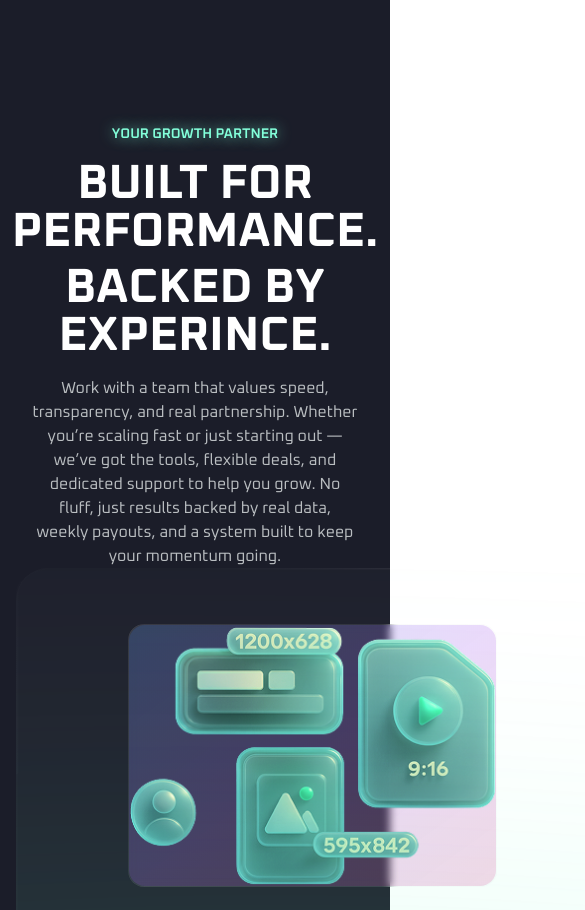
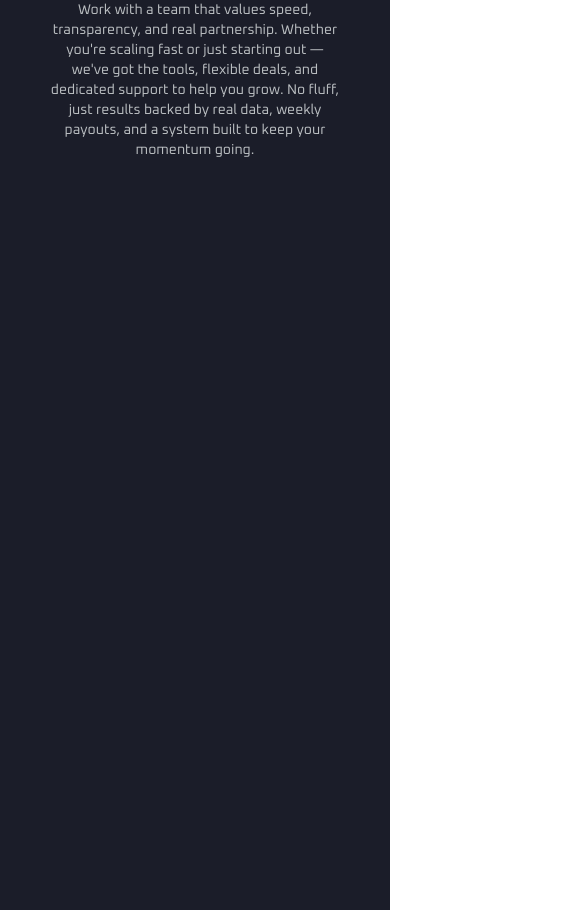
Before and after one commit to PouyaBirvand/thrill-landing, a Next.js app: page / in a window 390 px wide. Shown: the part 1040-1950 px from the top of the page, 585 px wide, since content can reach past the window. Built offline with nearby package versions, Linux system fonts and the light colour scheme.

Commit message:
feat: update features section components
- Enhance FeatureCard with better styling
- Update FeaturesSection to use new slider
- Improve responsive design for feature showcase

```diff
--- a/src/components/sections/features/FeatureCard.tsx
+++ b/src/components/sections/features/FeatureCard.tsx
@@ -1,17 +1,35 @@
-import { Plus, X } from "lucide-react";
-import Image from "next/image";
-import { useState } from "react";
+"use client"
 
-export default function FeatureCard() {
-    const [isExpanded, setIsExpanded] = useState(false);
+import { Plus } from "lucide-react"
+import Image from "next/image"
+import { useState } from "react"
+
+interface FeatureCardProps {
+  title: string
+  description: string
+  image: string
+  stats: {
+    primary: {
+      value: string
+      label: string
+    }
+    secondary: {
+      value: string
+      label: string
+    }
+  }
+}
+
+export default function FeatureCard({ title, description, image, stats }: FeatureCardProps) {
+  const [isExpanded, setIsExpanded] = useState(false)
 
   const toggleExpanded = () => {
-        setIsExpanded(!isExpanded);
-    };
+    setIsExpanded(!isExpanded)
+  }
 
   return (
-        <div className="relative w-[592px] h-auto transition-all duration-500 ease-out">
-            {/* Gradient Border با SVG - حالا responsive */}
+    <div className={`relative w-full h-full max-w-[490px] transition-all duration-500 ease-out`}>
+      {/* Simple Border */}
       <svg
         className="absolute inset-0 w-full h-full pointer-events-none"
         viewBox="0 0 490 490"
@@ -19,11 +37,13 @@ export default function FeatureCard() {
         aria-hidden="true"
       >
         <defs>
-                    {/* گرادیان متناظر با border-image */}
           <linearGradient
             id="borderGradient"
             gradientUnits="userSpaceOnUse"
-                        x1="0" y1="0" x2="490" y2="0"
+            x1="0"
+            y1="0"
+            x2="490"
+            y2="0"
             gradientTransform="rotate(158.39 245 245)"
           >
             <stop offset="14.19%" stopColor="#ffffff" stopOpacity="0.06" />
@@ -32,13 +52,7 @@ export default function FeatureCard() {
             <stop offset="100%" stopColor="#ffffff" stopOpacity="0.015" />
           </linearGradient>
 
-                    {/* گرادیان برای افکت نورانی */}
-                    <radialGradient
-                        id="glowGradient"
-                        cx="50%" cy="100%"
-                        r="60%"
-                        gradientUnits="userSpaceOnUse"
-                    >
+          <radialGradient id="glowGradient" cx="50%" cy="100%" r="60%" gradientUnits="userSpaceOnUse">
             <stop offset="0%" stopColor="#ffffff" stopOpacity="0.08" />
             <stop offset="30%" stopColor="#ffffff" stopOpacity="0.04" />
             <stop offset="60%" stopColor="#ffffff" stopOpacity="0.01" />
@@ -46,11 +60,13 @@ export default function FeatureCard() {
           </radialGradient>
         </defs>
 
-                {/* استروک پایه: یکنواخت و نازک (روی همه‌ی مسیر) */}
         <rect
-                    x="0.75" y="0.75"
-                    width="488.5" height="488.5"
-                    rx="29" ry="29"
+          x="0.75"
+          y="0.75"
+          width="488.5"
+          height="488.5"
+          rx="29"
+          ry="29"
           fill="none"
           stroke="url(#borderGradient)"
           strokeWidth="1.5"
@@ -58,14 +74,13 @@ export default function FeatureCard() {
           shapeRendering="geometricPrecision"
         />
 
-                {/* سوییپ‌های ضخیم‌تر: دقیقاً وسط ضلع‌ها، دور از گوشه‌های راست */}
-                {/* pathLength=100 ⇒ درصدی کنترل می‌کنیم تا روی گوشه‌ها نیفتند */}
-
-                {/* وسطِ بالایی (0%→22.6% خط بالا؛ سوییپ: 6% تا 16%) */}
         <rect
-                    x="0.75" y="0.75"
-                    width="488.5" height="488.5"
-                    rx="29" ry="29"
+          x="0.75"
+          y="0.75"
+          width="488.5"
+          height="488.5"
+          rx="29"
+          ry="29"
           fill="none"
           stroke="url(#borderGradient)"
           strokeWidth="3.2"
@@ -76,11 +91,13 @@ export default function FeatureCard() {
           vectorEffect="non-scaling-stroke"
         />
 
-                {/* وسطِ پایینی (50%→72.6% خط پایین؛ سوییپ: 56% تا 66%) */}
         <rect
-                    x="0.75" y="0.75"
-                    width="488.5" height="488.5"
-                    rx="29" ry="29"
+          x="0.75"
+          y="0.75"
+          width="488.5"
+          height="488.5"
+          rx="29"
+          ry="29"
           fill="none"
           stroke="url(#borderGradient)"
           strokeWidth="0.2"
@@ -91,11 +108,13 @@ export default function FeatureCard() {
           vectorEffect="non-scaling-stroke"
         />
 
-                {/* وسطِ چپی (75%→97.6% خط چپ؛ سوییپ: 81% تا 90%) */}
         <rect
-                    x="0.75" y="0.75"
-                    width="488.5" height="488.5"
-                    rx="29" ry="29"
+          x="0.75"
+          y="0.75"
+          width="488.5"
+          height="488.5"
+          rx="29"
+          ry="29"
           fill="none"
           stroke="url(#borderGradient)"
           strokeWidth=".3"
@@ -107,65 +126,67 @@ export default function FeatureCard() {
         />
       </svg>
 
-            {/* محتوای کارت */}
-            <div className="relative w-full h-full rounded-3xl bg-[#F8F8F805] p-6 flex pb-14 flex-col justify-between overflow-hidden">
-                {/* تصویر اصلی */}
-                <div className="flex-1 flex mt-8 justify-center">
-                    <div className="w-[369px] h-[263px] bg-gradient-to-br from-gray-200/10 to-gray-400/5 rounded-xl flex items-center justify-center border border-white/5 backdrop-blur-sm">
-                        <div className="w-full h-full bg-gradient-to-br from-blue-500/20 via-purple-500/20 to-pink-500/20 rounded-xl flex items-center justify-center">
-                            <Image alt="feat" src="/image7.png" fill />
+      {/* Content */}
+      <div className="relative w-full h-full rounded-3xl bg-[#F8F8F805] p-4 sm:p-6 md:py-xl flex pb-14 flex-col justify-between overflow-hidden min-h-[400px]">
+        {/* Image */}
+        <div className="flex-1 flex mt-4 justify-center">
+          <div className="w-full max-w-[369px] h-[200px] sm:h-[263px] rounded-xl flex items-center justify-center relative overflow-hidden">
+            <div className="w-full h-full rounded-xl flex items-center justify-center relative">
+              <Image alt="feat" src={image || "/placeholder.svg"} fill className="object-cover rounded-xl" />
             </div>
           </div>
         </div>
 
-                {/* Header با دکمه */}
-                <div className="flex items-center justify-between mt-6">
-                    <h2 className="text-neutral-white text-[32px] font-semibold uppercase leading-tight">Creative support</h2>
+        {/* Header with Button */}
+        <div className="flex items-center justify-between mt-4 sm:mt-6">
+          <h2 className="text-neutral-white text-lg sm:text-xl lg:text-2xl xl:text-[28px] font-semibold uppercase leading-tight flex-1 pr-4">
+            {title}
+          </h2>
           <button
             onClick={toggleExpanded}
-                        className={`relative bg-[#858FA640] hover:bg-[#858FA660] p-3 rounded-full border border-[#858FA640] transition-all duration-300 transform hover:scale-110 ${isExpanded ? 'rotate-45' : 'rotate-0'}`}
-                        aria-label="Toggle creative support details"
+            className={`flex-shrink-0 relative bg-[#858FA640] hover:bg-[#83FFDA20] hover:border-[#83FFDA40] p-1 rounded-full border border-[#858FA640] transition-all duration-200 hover:scale-105 ${isExpanded ? "rotate-45" : "rotate-0"}`}
+            aria-label={`Toggle ${title} details`}
           >
-                        <Plus size={20} color="white" className="opacity-60 transition-opacity duration-300" />
+            <Plus size={16} className="sm:w-5 sm:h-5 transition-colors duration-200" color={isExpanded ? "#83FFDA" : "#858FA660"} />
           </button>
         </div>
 
-                {/* جزئیات قابل گسترش */}
-                <div className={`overflow-hidden transition-all duration-500 ease-out ${isExpanded ? 'max-h-96 opacity-100 mt-6' : 'max-h-0 opacity-0 mt-0'
-                    }`}>
-                    <div className="space-y-6">
-                        <p className="text-neutral-lightGray text-lg text-left leading-relaxed">
-                            Premier on-demand design tailored for campaigns — from attention-grabbing banners and immersive landing pages to targeted promo kits. Everything is crafted for conversion and brand alignment.
+        {/* Expandable Content */}
+        <div
+          className={`overflow-hidden transition-all duration-500 ease-out ${
+            isExpanded ? "max-h-96 opacity-100 mt-4 sm:mt-6" : "max-h-0 opacity-0 mt-0"
+          }`}
+        >
+          <div className="space-y-4 sm:space-y-6">
+            <p className="text-neutral-lightGray text-sm sm:text-base lg:text-lg text-left leading-relaxed">
+              {description}
             </p>
 
-                        <div className="grid grid-cols-2 gap-6 relative pt-28">
+            <div className="grid grid-cols-2 gap-4 sm:gap-6 relative pt-8 sm:pt-16">
               <div className="flex flex-col items-start">
-                                <span className="text-white/70 text-[45px] font-bold">
-                                    24/7
+                <span className="text-white/70 text-xl sm:text-2xl lg:text-3xl xl:text-[36px] font-bold">
+                  {stats.primary.value}
                 </span>
-                                <span className="text-neutral-lightGray text-xl leading-relaxed">
-                                    partner support and <br /> creative setup
+                <span className="text-neutral-lightGray text-xs sm:text-sm lg:text-base leading-relaxed">
+                  {stats.primary.label}
                 </span>
               </div>
               <div className="flex flex-col items-start">
-                                <span className="text-white/70 text-[45px] font-bold">
-                                    Flexible
+                <span className="text-white/70 text-xl sm:text-2xl lg:text-3xl xl:text-[36px] font-bold">
+                  {stats.secondary.value}
                 </span>
-                                <span className="text-neutral-lightGray text-xl leading-relaxed">
-                                    custom visuals for any <br /> campaign type
+                <span className="text-neutral-lightGray text-xs sm:text-sm lg:text-base leading-relaxed">
+                  {stats.secondary.label}
                 </span>
               </div>
-
-                            {/* افکت نورانی پایین */}
-
             </div>
-
-                        {/*  */}
           </div>
         </div>
 
+        {/* Glow Effect when expanded */}
         <div
-                    className="absolute -bottom-[11rem] left-1/2 transform -translate-x-1/2 w-[1000px] h-[600px] transition-opacity duration-500 pointer-events-none"
+          className="absolute -bottom-[10rem] left-1/2 transform -translate-x-1/2
+                     w-[700px] h-[400px] transition-opacity duration-500 pointer-events-none"
           style={{
             background: `
               linear-gradient(0deg, rgba(248,248,248,0.02), rgba(248,248,248,0.02)),
@@ -174,14 +195,19 @@ export default function FeatureCard() {
               radial-gradient(200% 90% at 50% 110%, rgba(93,255,194,0.20) 0%, rgba(27,29,41,0) 100%),
               radial-gradient(150% 70% at 60% 140%, rgba(93,255,194,0.12) 0%, rgba(27,29,41,0) 100%)
             `,
-                        filter: "blur(50px)",
-                        opacity: isExpanded ? 1 : 0.4,
+            filter: "blur(20px)",
+            opacity: isExpanded ? 1 : 0,
+            WebkitMaskImage: `
+              linear-gradient(to right, rgba(0,0,0,0.1) 0%, rgba(0,0,0,0.3) 30%, rgba(0,0,0,1) 60%),
+              linear-gradient(to bottom, rgba(0,0,0,0) 0%, rgba(0,0,0,1) 30%, rgba(0,0,0,1) 80%, rgba(0,0,0,0) 100%)
+            `,
+            WebkitMaskComposite: "multiply",
+            maskComposite: "intersect",
+            WebkitMaskRepeat: "no-repeat",
+            WebkitMaskSize: "100% 100%",
           }}
         />
-
-
-
       </div>
     </div>
-    );
+  )
 }
--- a/src/components/sections/features/FeaturesSection.tsx
+++ b/src/components/sections/features/FeaturesSection.tsx
@@ -1,62 +1,54 @@
 "use client"
-import { motion } from "framer-motion"
-import FeatureCard from "./FeatureCard"
+import { motion, useInView } from "framer-motion"
+import { useRef } from "react"
+
 export default function FeaturesSection() {
+  const ref = useRef(null)
+  const isInView = useInView(ref, { once: true, amount: 0.3 })
+
   return (
-        <section className="pt-[20rem] gap-10">
+    <section className="gap-10 overflow-hidden" ref={ref}>
+      <div className="container mx-auto px-4">
         <div className="flex flex-col items-center justify-center gap-2">
+          {/* Block 1: Subtitle */}
           <motion.h3
             className="uppercase text-[#83FFDA] font-semibold text-sm sm:text-base mb-2"
-                    initial={{ opacity: 0, y: 30 }}
-                    animate={{ opacity: 1, y: 0 }}
-                    transition={{ duration: 1, delay: 0.5, ease: [0.16, 1, 0.3, 1] }}
-                    whileHover={{
-                        scale: 1.1,
-                        textShadow: "0 0 20px rgba(131, 255, 218, 0.8)",
-                        transition: { duration: 0.3 }
-                    }}
-                >
-                    <motion.span
-                        animate={{
-                            textShadow: [
-                                "0 0 5px rgba(131, 255, 218, 0.5)",
-                                "0 0 15px rgba(131, 255, 218, 0.8)",
-                                "0 0 5px rgba(131, 255, 218, 0.5)"
-                            ]
-                        }}
-                        transition={{
-                            duration: 2,
-                            repeat: Infinity,
-                            ease: "easeInOut"
-                        }}
+            initial={{ opacity: 0, y: 20 }}
+            animate={isInView ? { opacity: 1, y: 0 } : { opacity: 0, y: 20 }}
+            transition={{ duration: 0.6, delay: 0.2, ease: "easeOut" }}
           >
             your growth partner
-                    </motion.span>
           </motion.h3>
-                <h1 className="text-neutral-white text-5xl max-w-5xl font-bold text-center uppercase">built for performance.</h1>
-                <h1 className="text-neutral-white text-5xl max-w-5xl font-bold text-center uppercase">backed by experince.</h1>
+
+          {/* Block 2: Main Title */}
+          <motion.div
+            initial={{ opacity: 0, y: 20 }}
+            animate={isInView ? { opacity: 1, y: 0 } : { opacity: 0, y: 20 }}
+            transition={{ duration: 0.6, delay: 0.4, ease: "easeOut" }}
+          >
+            <h1 className="text-neutral-white text-3xl sm:text-4xl lg:text-5xl max-w-5xl font-bold text-center uppercase">
+              built for performance.
+            </h1>
+            <h1 className="text-neutral-white text-3xl sm:text-4xl lg:text-5xl max-w-5xl font-bold text-center uppercase">
+              backed by experience.
+            </h1>
+          </motion.div>
+
+          {/* Block 3: Description */}
           <motion.div
             className="text-center space-y-1 mt-2 px-4"
-                    initial={{ opacity: 0, y: 30 }}
-                    animate={{ opacity: 1, y: 0 }}
-                    transition={{ duration: 1, delay: 1.5, ease: [0.16, 1, 0.3, 1] }}
+            initial={{ opacity: 0, y: 20 }}
+            animate={isInView ? { opacity: 1, y: 0 } : { opacity: 0, y: 20 }}
+            transition={{ duration: 0.6, delay: 0.6, ease: "easeOut" }}
           >
-                    <motion.p
-                        className="text-neutral-lightGray max-w-[50rem]"
-                        initial={{ opacity: 0, x: -30 }}
-                        animate={{ opacity: 1, x: 0 }}
-                        transition={{ duration: 0.8, delay: 1.8, ease: [0.16, 1, 0.3, 1] }}
-                        whileHover={{
-                            scale: 1.02,
-                            color: "#83FFDA",
-                            transition: { duration: 0.3 }
-                        }}
-                    >
-                        Work with a team that values speed, transparency, and real partnership. Whether you’re scaling fast or just starting out — we’ve got the tools, flexible deals, and dedicated support to help you grow. No fluff, just results backed by real data, weekly payouts, and a system built to keep your momentum going.
-                    </motion.p>
+            <p className="text-neutral-lightGray max-w-[50rem] text-sm sm:text-base">
+              Work with a team that values speed, transparency, and real partnership. Whether you're scaling fast or
+              just starting out — we've got the tools, flexible deals, and dedicated support to help you grow. No fluff,
+              just results backed by real data, weekly payouts, and a system built to keep your momentum going.
+            </p>
           </motion.div>
         </div>
-                <FeatureCard/>
+      </div>
     </section>
   )
 }
```
Lines whose indentation alone changed are shown as unchanged.
